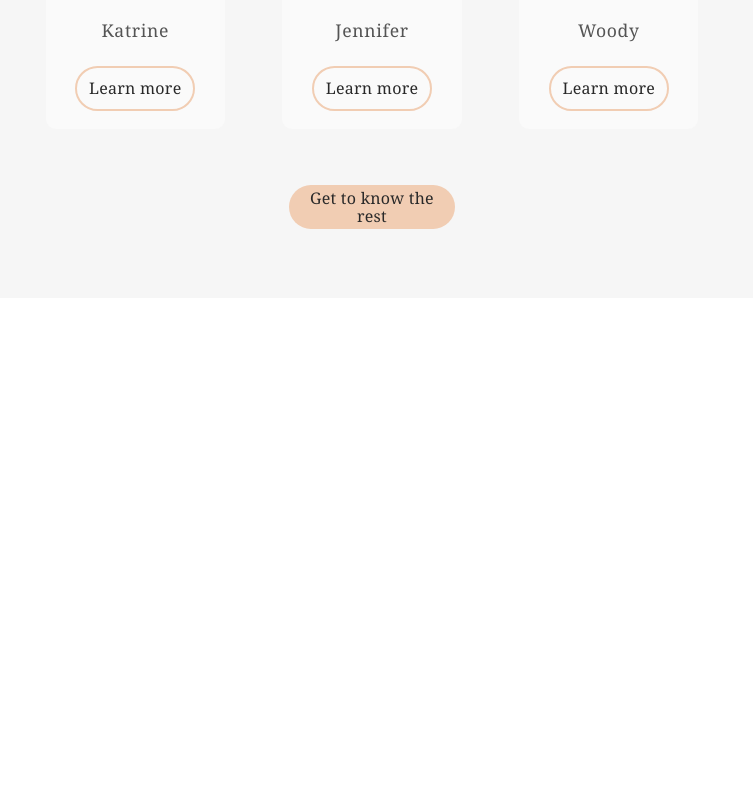
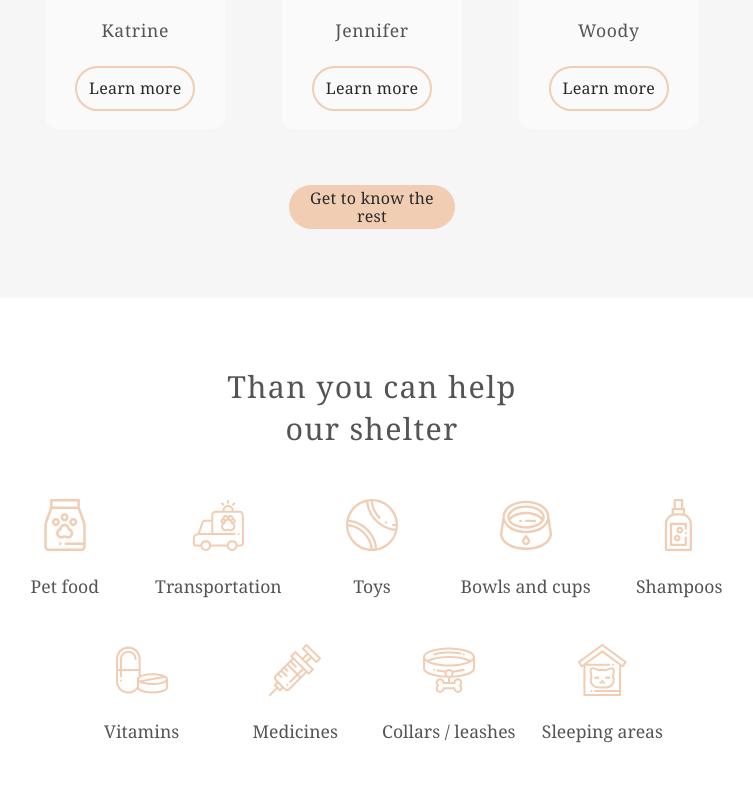
Before and after one commit to KseniyaShukevich/courses-js, a plain HTML site: page shelter/pages/main/index.html in a window 1280 px wide. Shown: the part 1756-2551 px from the top of the page, without its empty margins (268-1021 px from the left). Drawn offline with Linux system fonts and the light colour scheme.

Commit message:
feat: add help section

```diff
--- a/shelter/pages/main/index.html
+++ b/shelter/pages/main/index.html
@@ -84,6 +84,7 @@
         </div>
     </section>
     <section class="section-pets">
+        <h2 style="font-size: 0;">pets</h2>
         <div class="container-pets">
             <div class="container-content-pets">
                 <pre class="heading-pets">
@@ -132,8 +133,61 @@ are looking for a house
         </div>
     </section>
     <section class="section-help">
+        <h2 style="font-size: 0;">help our shelter</h2>
         <div class="container-help">
-
+            <div class="container-content-help">
+                <pre class="heading-help">
+Than you can help
+our shelter
+                </pre>
+                <div class="grid">
+                    <div class="container-help-1">
+                        <img class="svg-help" src="../../assets/icons/icon-pet-food.svg" alt="pet food">
+                        <div class="text-help">Pet food</div>
+                    </div>
+                    <!-- <div></div> -->
+                    <div class="container-help-1">
+                        <img class="svg-help" src="../../assets/icons/icon-transportation.svg" alt="transportation">
+                        <div class="text-help">Transportation</div>
+                    </div>
+                    <!-- <div></div> -->
+                    <div class="container-help-1">
+                        <img class="svg-help" src="../../assets/icons/icon-toys.svg" alt="toys">
+                        <div class="text-help">Toys</div>
+                    </div>
+                    <!-- <div></div> -->
+                    <div class="container-help-1">
+                        <img class="svg-help" src="../../assets/icons/icon-bowls-and-cups.svg" alt="bowls and cups">
+                        <div class="text-help">Bowls and cups</div>
+                    </div>
+                    <!-- <div></div> -->
+                    <div class="container-help-1">
+                        <img class="svg-help" src="../../assets/icons/icon-shampoos.svg" alt="shampoos">
+                        <div class="text-help">Shampoos</div>
+                    </div>
+                    <div class="space"></div>
+                    <div class="container-help-2">
+                        <img class="svg-help" src="../../assets/icons/icon-vitamins.svg" alt="vitamins">
+                        <div class="text-help">Vitamins</div>
+                    </div>
+                    <!-- <div></div> -->
+                    <div class="container-help-2">
+                        <img class="svg-help" src="../../assets/icons/icon-medicines.svg" alt="medicines">
+                        <div class="text-help">Medicines</div>
+                    </div>
+                    <!-- <div></div> -->
+                    <div class="container-help-2">
+                        <img class="svg-help" src="../../assets/icons/icon-collars-leashes.svg" alt="collars / leashes">
+                        <div class="text-help">Collars / leashes</div>
+                    </div>
+                    <!-- <div></div> -->
+                    <div class="container-help-2">
+                        <img class="svg-help" src="../../assets/icons/icon-sleeping-area.svg" alt="sleeping area">
+                        <div class="text-help">Sleeping areas</div>
+                    </div>
+                    <div class="space"></div>
+                </div>
+            </div>
         </div>
     </section>
     <section class="section-donation">
--- a/shelter/pages/main/style.scss
+++ b/shelter/pages/main/style.scss
@@ -272,7 +272,51 @@ $button-dark-gray: #292929;
     height: 66.4vh;
     .container-help {
         @extend %container;
+        @include flex();
+        align-items: center;
+        justify-content: center;
+        .container-content-help {
+            height: 57vh;
+            width: 60vw;
+            text-align: center;
+            .heading-help {
+                @include fontDecor($fontSize: 3.8vh, $lSpacing: 0.1vw, $lHeight: 5.2vh);
+                margin-bottom: -2vh;
+            }
+            .grid {
+                display: grid;
+                grid-template-rows: repeat(2, 1fr);
+                grid-template-columns: repeat(20, 1fr);
+                align-items: center;
+                justify-items: center;
+                .container-help-1 {
+                    flex-direction: column;
+                    margin-top: 1.6vh;
+                    grid-column: span 4;
+                    .svg-help {
+                        width: 6.5vh;
+                    }
+                }
+                .space {
+                    grid-column: 2 span;
+                }
+                .container-help-2 {
+                    flex-direction: column;
+                    margin-top: 4.5vh;
+                    grid-column: span 4;
+                    .svg-help {
+                        width: 6.5vh;
+                    }
+
+                }
+            }
+        }
     }
+}
+
+.text-help {
+    margin-top: 2.6vh;
+    @include fontDecor($fontSize: 2.2vh, $tColor: $text-middle-gray);
 }
 
 .section-donation {
```
Also changed, not shown: shelter/assets/icons/icon-bowls-and-cups.svg (added), shelter/assets/icons/icon-collars-leashes.svg (added), shelter/assets/icons/icon-medicines.svg (added), shelter/assets/icons/icon-pet-food.svg (added), shelter/assets/icons/icon-shampoos.svg (added), shelter/assets/icons/icon-sleeping-area.svg (added), shelter/assets/icons/icon-toys.svg (added), shelter/assets/icons/icon-transportation.svg (added), shelter/assets/icons/icon-vitamins.svg (added), shelter/pages/main/style.css, 1 other file.
